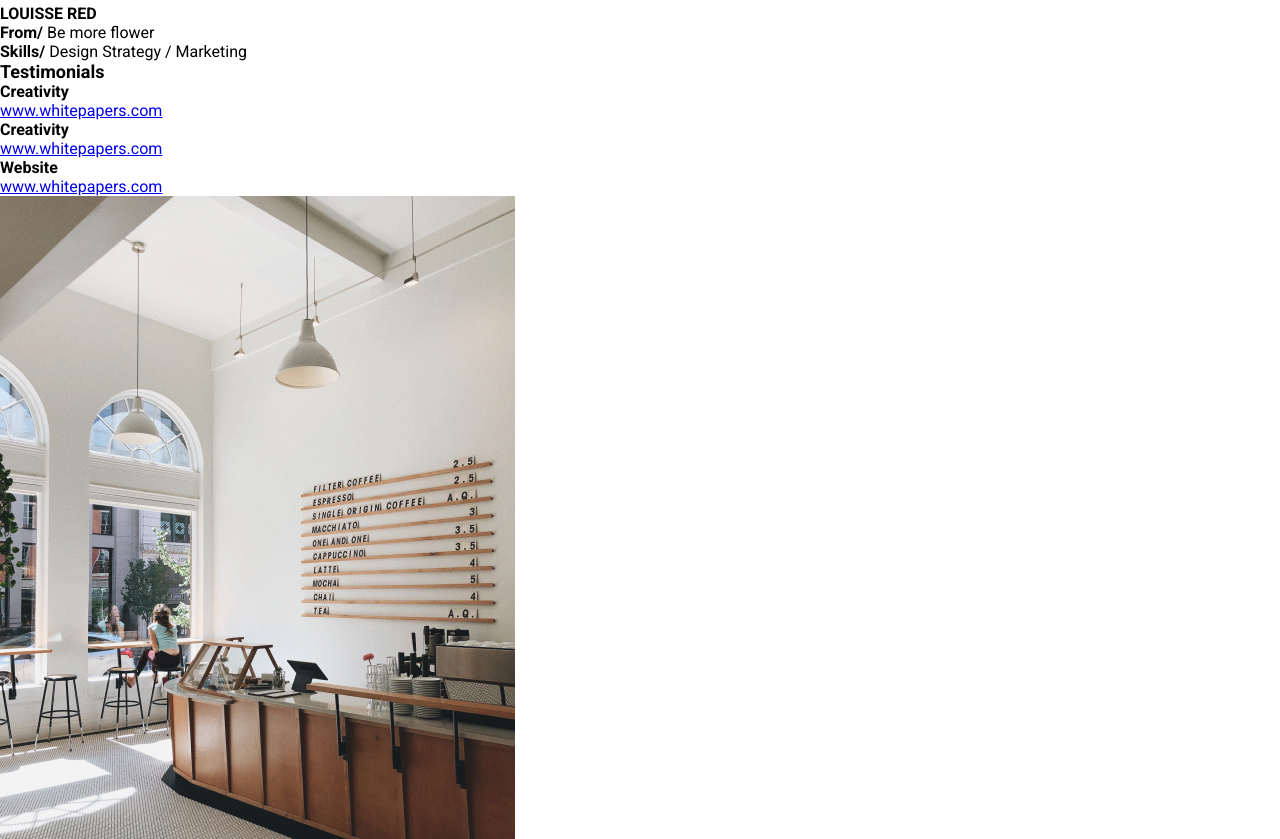
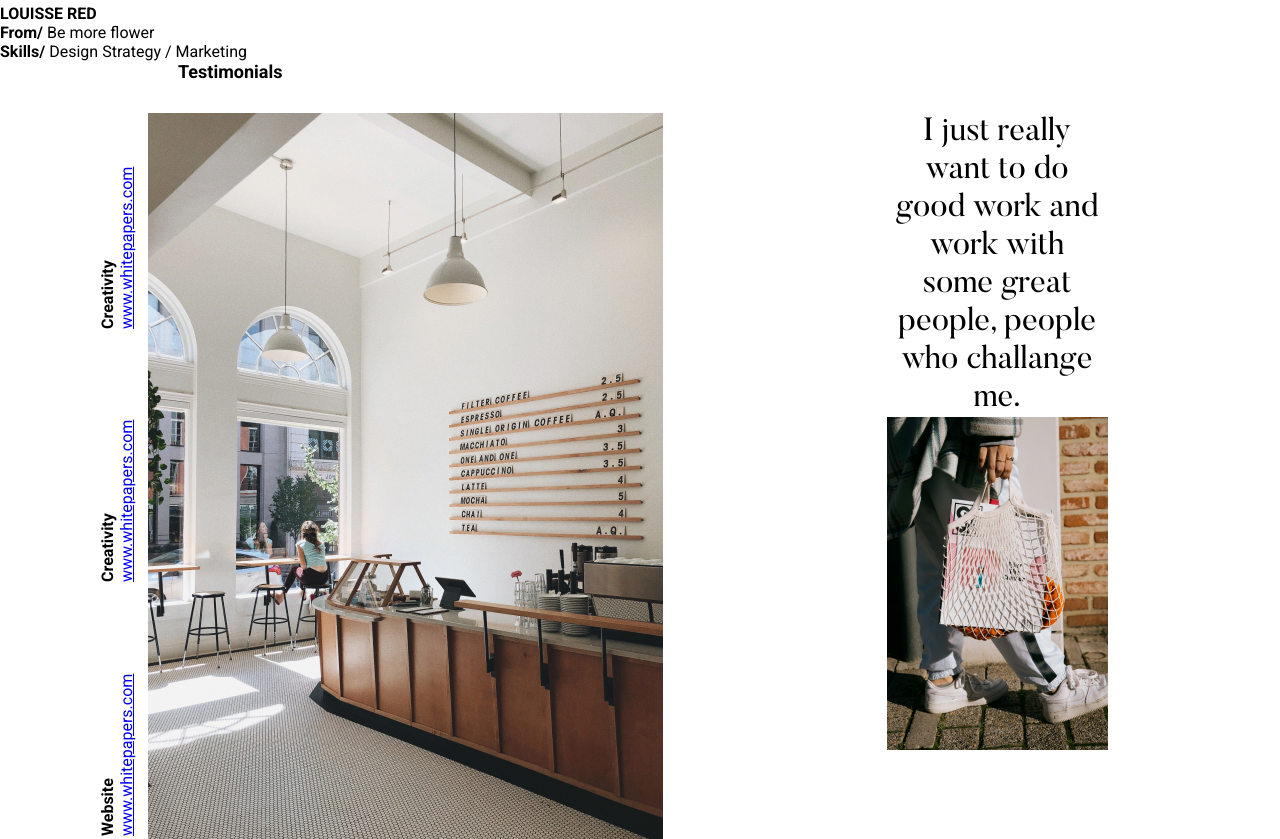
Before and after one commit to NBhey/otus-css-Markarian-Tridrikh, a plain HTML site: page index.html in a window 1280 px wide. Shown: the part 3499-4338 px from the top of the page. Drawn offline with Linux system fonts and the light colour scheme.

Commit message:
Testimonials

```diff
--- a/index.html
+++ b/index.html
@@ -38,14 +38,12 @@
                 the more successful it is."
             </blockquote>
         </div>
-
-
     </section>
     <section>
         <div>
             <img src="./img/image3.jpg" alt="Jess Wonder">
-            <h3 class="section2_h3">Jess Wonder</h3>
-            <p class="section2_p">
+            <h3 class="biography_person">Jess Wonder</h3>
+            <p class="biography_person-skill ">
                 <b>From/</b> Be more flower <br>
                 <b>Skills/</b> Design Strategy / Marketing
             </p>
@@ -55,44 +53,48 @@
         </div>
         <div>
             <img src="./img/image4.jpg" alt="Kameron Clein">
-            <h3 class="section2_h3">Kameron Clein </h3>
-            <p class="section2_p">
+            <h3 class="biography_person">Kameron Clein </h3>
+            <p class="biography_person-skill ">
                 <b>From/</b>  Be more flower <br>
                 <b>Skills/</b> Design Strategy / Marketing
             </p>
         </div>
         <div>
             <img src="./img/image5.jpg" alt="Louisse Red">
-            <h3 class="section2_h3">Louisse Red </h3>
-            <p class="section2_p">
+            <h3 class="biography_person">Louisse Red </h3>
+            <p class="biography_person-skill">
                 <b>From/</b> Be more flower <br>
                 <b>Skills/</b> Design Strategy / Marketing
             </p>
         </div>
     </section>
-    <section>
-        <div>
-            <h2 class="section3_h2"> Testimonials</h2>
-        </div>
-        <nav>
-            <p>
+    <section class="testimonials">
+        <h2 class="testimonials__title testimonials__title_text">
+            Testimonials
+        </h2>
+        <div class="testimonials-wrap">
+            <nav class="testimonials__link">
+                    <p class="testimonials-item">
                         <span class="section3-nav_span"> Creativity</span> <br>
                         <a href="#" class="section3-nav_a">www.whitepapers.com</a>
                     </p>
-            <p>
+
+                    <p class="testimonials-item">
                         <span class="section3-nav_span"> Creativity</span> <br>
                         <a href="#" class="section3-nav_a">www.whitepapers.com</a>
                     </p>
-            <p>
+                    <p class="testimonials-item">
                         <span class="section3-nav_span">Website</span> <br>
                         <a href="#" class="section3-nav_a">www.whitepapers.com</a>
                     </p>
             </nav>
             <div>
-            <img src="./img/image6.jpg" alt="Testimonials">
+                <img src="./img/image6.jpg" alt="area">
             </div>
-        <div>
-            <p class="section-div_p"> I just really want to do good work and work with some great people, people who challange me.</p>
+            <div class="inspiration">
+                <p class="inspiration-text section3-div_p"> I just really want to do good work and work with some great people, people who challange me.</p>
+                <img src="./img/image7.jpg" alt="testimonials">
+            </div>
         </div>
     </section>
     <section>
--- a/style.css
+++ b/style.css
@@ -110,8 +110,6 @@
     height: 60px;
     margin-bottom: 82px;
 }
-/* Увидел эту фишку когда в ДОКе лазил, ну а на макете она есть) поэтому если что не так,
-я не специально =) */
 .biography__skills::after{
     content: " ";
     position: absolute;
@@ -139,7 +137,7 @@
     line-height: 38px;
 }
 
-.section2_h3 {
+.biography_person {
     font-family: 'Roboto', sans-serif;
     font-weight: 400;
     font-style: normal;
@@ -148,19 +146,41 @@
     font-weight: 700;
     text-transform: uppercase;
 }
-.section2_p {
+.biography_person-skill {
     font-family: 'Roboto', sans-serif;
     font-weight: 400;
     font-style: normal;
     font-size: 16px;
     line-height: 19px;
 }
-.section3_h2 {
+.testimonials {
+    margin: 0 auto;
+}
+.testimonials__title {
+    padding-bottom: 31px;
+    padding-left:178px;
+}
+.testimonials__title_text {
     font-family: 'Roboto', sans-serif;
     font-weight: 700;
     font-style: normal;
     font-size: 18px;
     line-height: 21px;
+}
+.testimonials-wrap {
+    display: grid;
+    grid-template-columns: 50px 1fr 1fr;
+    padding-left:98px;
+}
+.testimonials__link {
+    display: grid;
+    grid-template-rows: 1fr 1fr 1fr;
+    align-items: end;
+
+}
+.testimonials-item {
+    transform-origin:top left;
+    transform:rotate(-90deg);
 }
 .section3-nav_span {
     font-family: 'Roboto', sans-serif;
@@ -177,6 +197,14 @@
     font-style: normal;
     font-size: 16px;
     line-height: 19px;
+}
+.inspiration {
+    display: inline;
+    align-items: center;
+    justify-items: center;
+}
+.inspiration-text {
+    width: 206px;
 }
 .section3-div_p {
     font-family: 'Butler';
```
Lines whose indentation alone changed are shown as unchanged.
